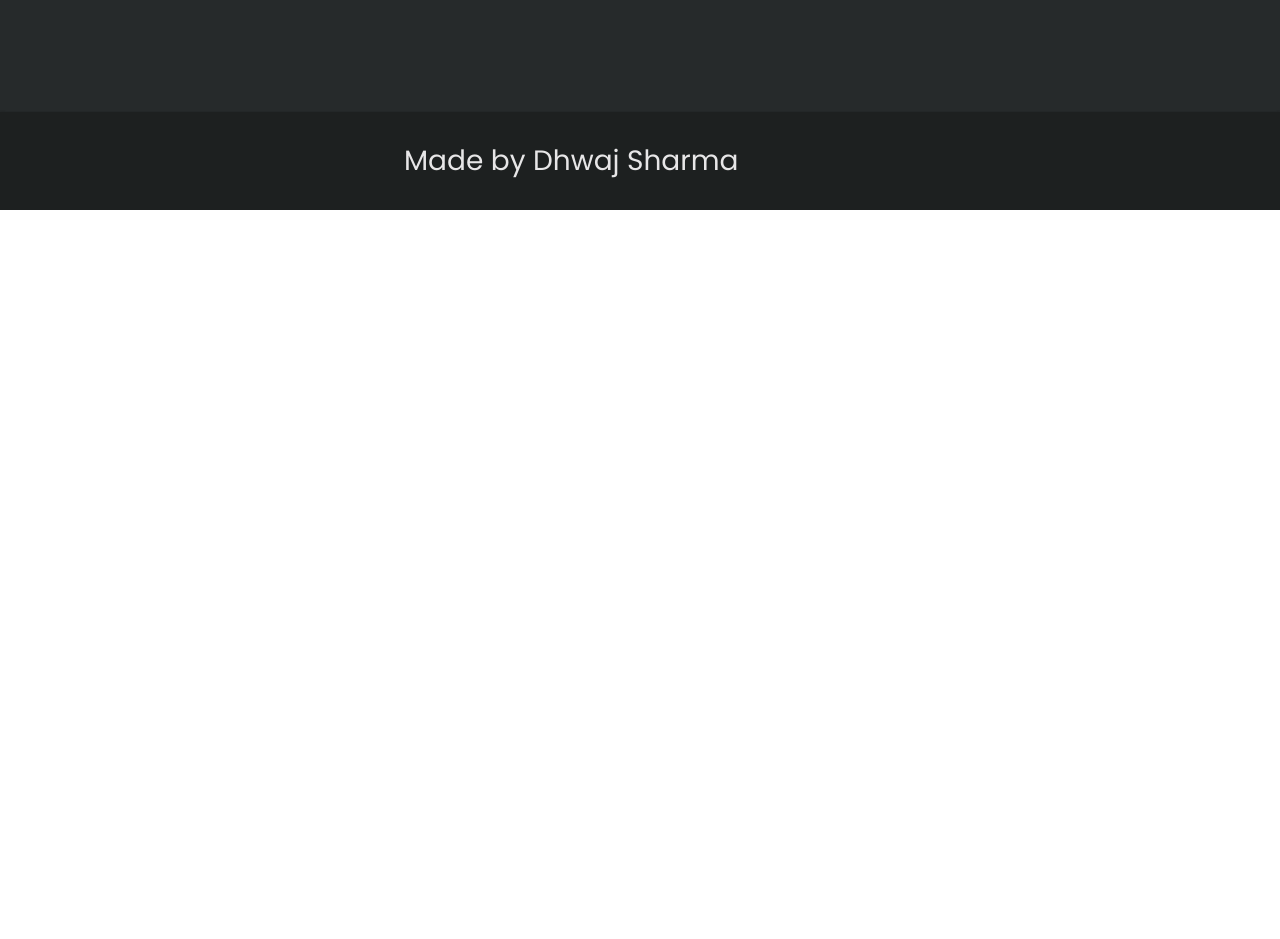
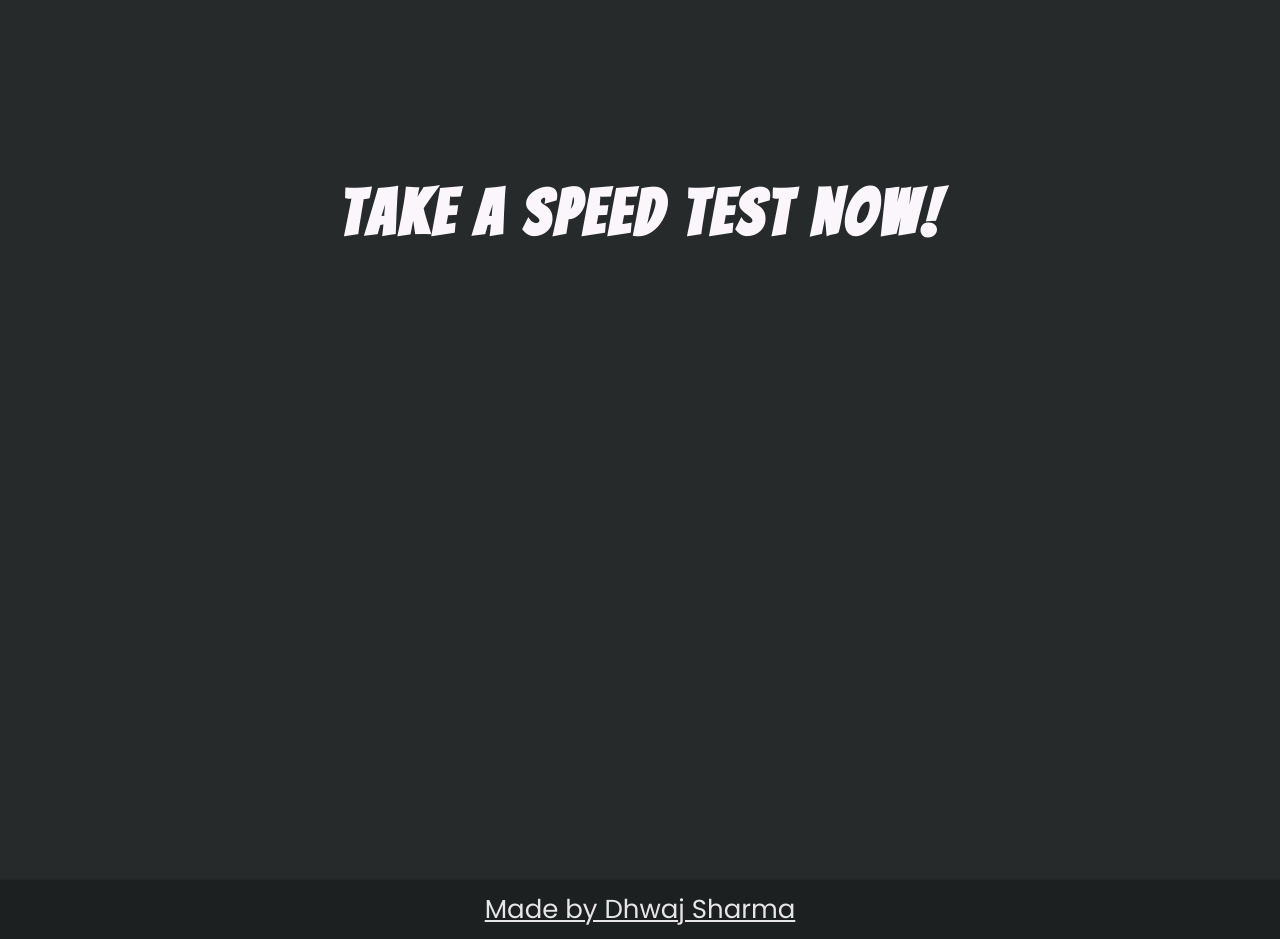
Before and after one commit to dhwajsharma/flash-type-react, a React (Create React App) app: page / in a window 1280 px wide. Shown: the part 680-1619 px from the top of the page. Before the commit the page ends 890 px from the top, so only its background shows below. Built offline with nearby package versions, Linux system fonts and the light colour scheme.

Commit message:
working on test container

```diff
--- a/src/App.jsx
+++ b/src/App.jsx
@@ -1,4 +1,5 @@
 import "./App.css";
+import ChallengeSection from "./components/ChallengeSection/ChallengeSection";
 import Footer from "./components/Footer/Footer";
 import Landing from "./components/Landing/Landing";
 import Nav from "./components/Nav/Nav";
@@ -8,7 +9,7 @@ function App() {
     <div className="App">
       <Nav />
       <Landing />
-      {/* Challenge section */}
+      <ChallengeSection />
       <Footer />
     </div>
   );
--- /dev/null
+++ b/src/components/ChallengeSection/ChallengeSection.css
@@ -0,0 +1,14 @@
+.challenge-section-container {
+  min-height: 90vh;
+  flex-direction: column;
+  align-items: center;
+  margin: 24px 0;
+}
+
+.challenge-section-header {
+  text-align: center;
+  color: #fbf6fb;
+  font-family: "Bangers", cursive;
+  font-size: 64px;
+  letter-spacing: 4px;
+}
--- /dev/null
+++ b/src/components/ChallengeSection/ChallengeSection.jsx
@@ -0,0 +1,14 @@
+import React from "react";
+import "./ChallengeSection.css";
+
+const ChallengeSection = () => {
+  return (
+    <div className="challenge-section-container">
+      <h1 data-aos="fade-down" className="challenge-section-header">
+        Take a speed test now!
+      </h1>
+    </div>
+  );
+};
+
+export default ChallengeSection;
--- a/src/components/Footer/Footer.css
+++ b/src/components/Footer/Footer.css
@@ -8,25 +8,10 @@
 }
 
 .footer-link {
-  white-space: nowrap;
-  overflow: hidden;
-
-  font-size: 28px;
+  font-family: "Poppins", sans-serif;
+  font-size: 26px;
+  /* color: #34353b; */
   color: #e7e6e7;
+  margin: 10px;
+  text-align: center;
 }
-
-/* Animation */
-.footer-link {
-  animation: animated-text 2s steps(30, end) 1s 1 normal both;
-}
-
-/* text animation */
-
-@keyframes animated-text {
-  from {
-    width: 0;
-  }
-  to {
-    width: 472px;
-  }
-}
--- a/src/components/Footer/Footer.jsx
+++ b/src/components/Footer/Footer.jsx
@@ -2,10 +2,15 @@ import React from "react";
 import "./Footer.css";
 const Footer = () => {
   return (
-    <div>
-      <div className="footer-container">
-        <p className="footer-link">Made by Dhwaj Sharma</p>
-      </div>
+    <div className="footer-container">
+      <a
+        target="_blank"
+        className="footer-link"
+        href="https://github.com/dhwajsharma"
+        rel="noreferrer"
+      >
+        Made by Dhwaj Sharma
+      </a>
     </div>
   );
 };
```
